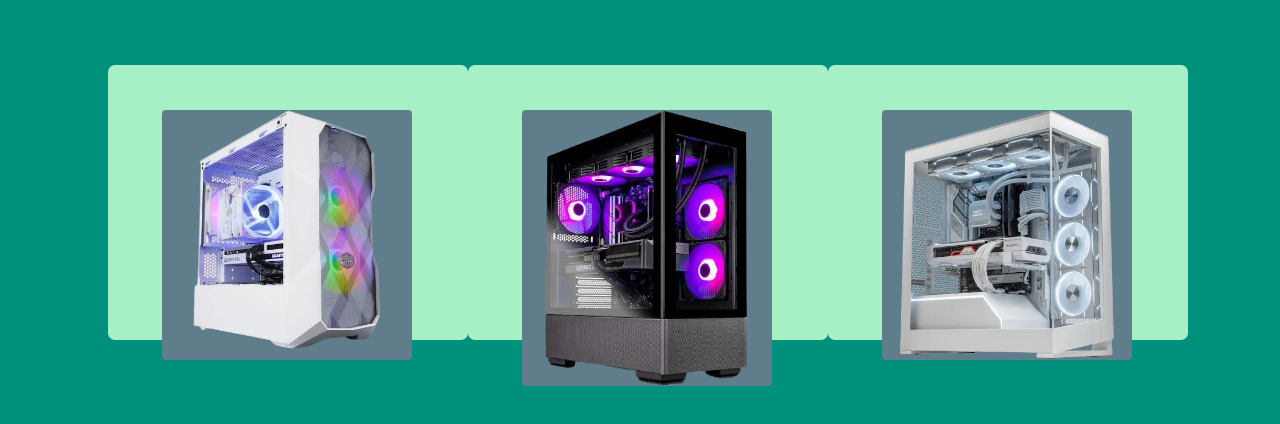
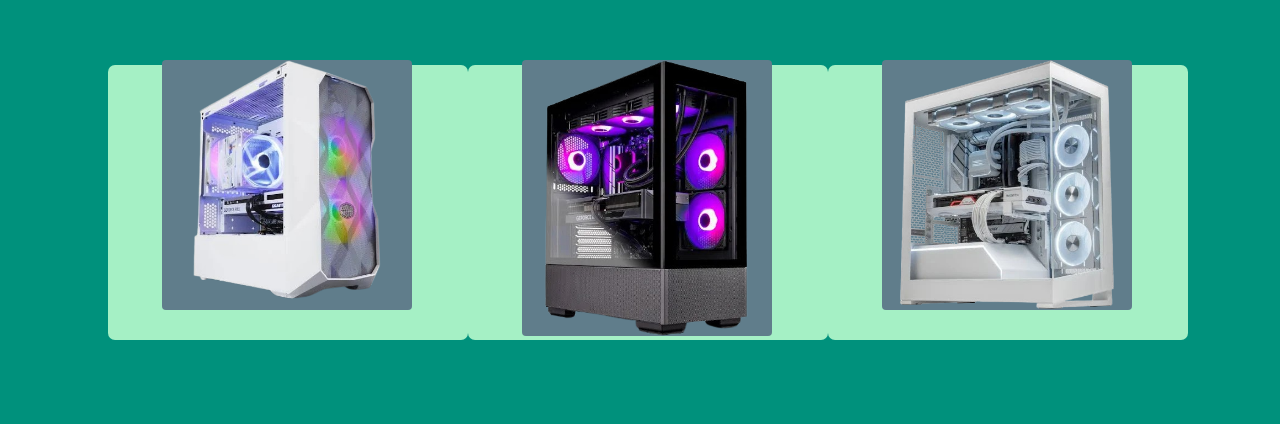
Before and after one commit to NetRepair/NetRepair.github.io, a plain HTML site: page index.html in a window 1280 px wide. Shown: the part 206-630 px from the top of the page. Drawn offline with Linux system fonts and the light colour scheme.

Commit message:
Update style.css

```diff
--- a/style.css
+++ b/style.css
@@ -34,7 +34,7 @@ html, body {
     height: 250px;
     z-index: 1;
     box-shadow: 0 5px 202px rgba(0,0,0,0,5);
-    margin-top: 15px;
+    margin-top: -35px;
     padding-left: 8%;
   }
   .container .card .imgBx img {
```
